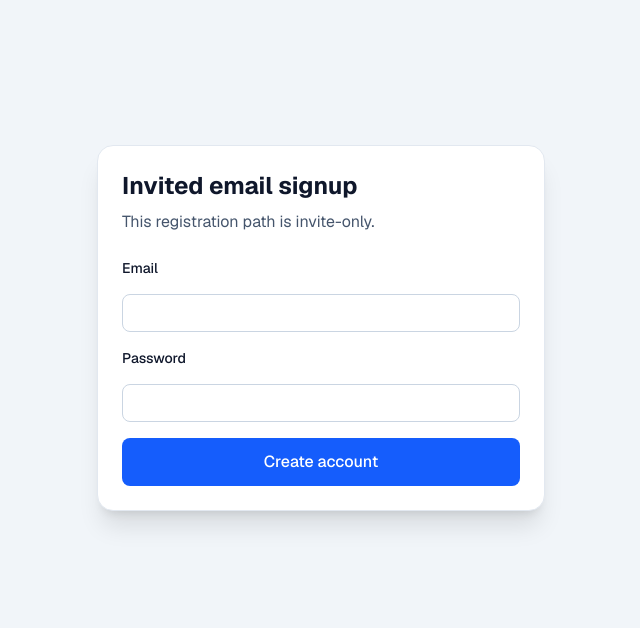
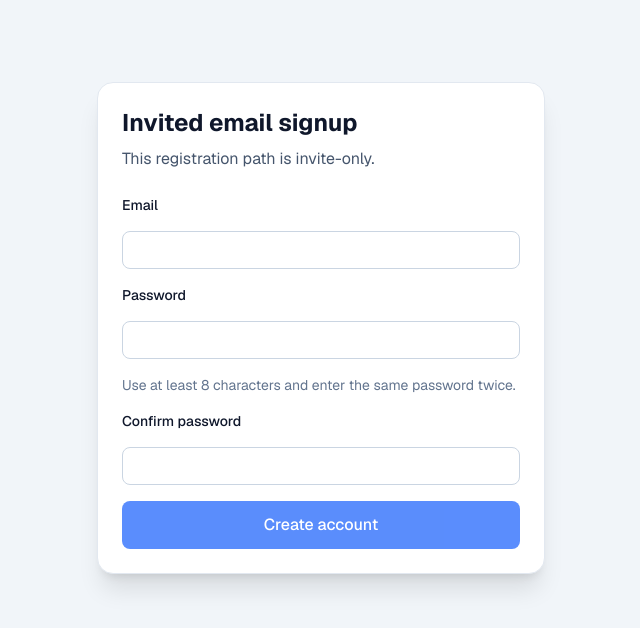
Before and after one commit to qcwssss/spanish-notes-app, a Next.js app: page /auth/invite in a window 1280 px wide. Shown: the top 628 px of the page, without its empty margins (319-959 px from the left). Built offline with nearby package versions, Linux system fonts and the light colour scheme; no server answers.

Commit message:
fix(auth): tighten invite signup validation

```diff
--- a/src/components/InviteEmailSignupForm.tsx
+++ b/src/components/InviteEmailSignupForm.tsx
@@ -1,6 +1,6 @@
 'use client';
 
-import { FormEvent, useMemo, useState } from 'react';
+import { FormEvent, useState } from 'react';
 import { createBrowserClient } from '@/utils/supabase/client';
 import { useI18n } from '@/components/I18nProvider';
 import { ROUTES } from '@/constants';
@@ -8,6 +8,8 @@ import { ROUTES } from '@/constants';
 interface InviteEmailSignupFormProps {
   initialEmail?: string;
 }
+
+const MIN_PASSWORD_LENGTH = 8;
 
 function normalizeEmail(value: string) {
   return value.trim().toLowerCase();
@@ -17,11 +19,10 @@ export default function InviteEmailSignupForm({ initialEmail = '' }: InviteEmail
   const { t } = useI18n();
   const [email, setEmail] = useState(normalizeEmail(initialEmail));
   const [password, setPassword] = useState('');
+  const [confirmPassword, setConfirmPassword] = useState('');
   const [isSubmitting, setIsSubmitting] = useState(false);
   const [errorMessage, setErrorMessage] = useState<string | null>(null);
   const [isSuccess, setIsSuccess] = useState(false);
-
-
 
   const mapErrorMessage = (rawMessage: string) => {
     const normalized = rawMessage.toLowerCase();
@@ -37,16 +38,40 @@ export default function InviteEmailSignupForm({ initialEmail = '' }: InviteEmail
     return t('inviteSignup.genericError');
   };
 
+  const validateForm = (normalizedEmail: string) => {
+    if (!normalizedEmail || !password || !confirmPassword) {
+      return t('inviteSignup.invalidInput');
+    }
+
+    if (password.length < MIN_PASSWORD_LENGTH) {
+      return t('inviteSignup.passwordTooShort');
+    }
+
+    if (password !== confirmPassword) {
+      return t('inviteSignup.passwordMismatch');
+    }
+
+    return null;
+  };
+
+  const normalizedEmail = normalizeEmail(email);
+  const canSubmit =
+    Boolean(normalizedEmail) &&
+    password.length >= MIN_PASSWORD_LENGTH &&
+    confirmPassword.length >= MIN_PASSWORD_LENGTH &&
+    password === confirmPassword;
+
   const handleSubmit = async (event: FormEvent<HTMLFormElement>) => {
     event.preventDefault();
     if (isSubmitting) {
       return;
     }
 
-    const normalizedEmail = normalizeEmail(email);
+    const validationError = validateForm(normalizedEmail);
 
-    if (!normalizedEmail || !password) {
-      setErrorMessage(t('inviteSignup.invalidInput'));
+    if (validationError) {
+      setErrorMessage(validationError);
+      setIsSuccess(false);
       return;
     }
 
@@ -71,6 +96,7 @@ export default function InviteEmailSignupForm({ initialEmail = '' }: InviteEmail
 
       setIsSuccess(true);
       setPassword('');
+      setConfirmPassword('');
     } catch {
       setErrorMessage(t('inviteSignup.genericError'));
       setIsSuccess(false);
@@ -106,9 +132,35 @@ export default function InviteEmailSignupForm({ initialEmail = '' }: InviteEmail
           type="password"
           autoComplete="new-password"
           required
-          minLength={8}
+          minLength={MIN_PASSWORD_LENGTH}
           value={password}
-          onChange={(event) => setPassword(event.target.value)}
+          onChange={(event) => {
+            setPassword(event.target.value);
+            setErrorMessage(null);
+            setIsSuccess(false);
+          }}
+          aria-describedby="invite-signup-password-help"
+          className="w-full rounded-lg border border-slate-300 bg-white px-3 py-2 text-sm text-slate-900 outline-none ring-blue-500/40 placeholder:text-slate-400 focus:ring-2 dark:border-slate-700 dark:bg-slate-950 dark:text-slate-100"
+        />
+        <p id="invite-signup-password-help" className="text-sm text-slate-500 dark:text-slate-400">
+          {t('inviteSignup.passwordRequirements')}
+        </p>
+
+        <label className="block text-sm font-medium" htmlFor="invite-signup-confirm-password">
+          {t('inviteSignup.confirmPasswordLabel')}
+        </label>
+        <input
+          id="invite-signup-confirm-password"
+          type="password"
+          autoComplete="new-password"
+          required
+          minLength={MIN_PASSWORD_LENGTH}
+          value={confirmPassword}
+          onChange={(event) => {
+            setConfirmPassword(event.target.value);
+            setErrorMessage(null);
+            setIsSuccess(false);
+          }}
           className="w-full rounded-lg border border-slate-300 bg-white px-3 py-2 text-sm text-slate-900 outline-none ring-blue-500/40 placeholder:text-slate-400 focus:ring-2 dark:border-slate-700 dark:bg-slate-950 dark:text-slate-100"
         />
 
@@ -126,7 +178,7 @@ export default function InviteEmailSignupForm({ initialEmail = '' }: InviteEmail
 
         <button
           type="submit"
-          disabled={isSubmitting}
+          disabled={isSubmitting || !canSubmit}
           aria-busy={isSubmitting}
           className="w-full rounded-lg bg-blue-600 px-4 py-3 font-medium text-white transition-colors hover:bg-blue-500 disabled:cursor-not-allowed disabled:opacity-70"
         >
--- a/src/i18n/messages.ts
+++ b/src/i18n/messages.ts
@@ -46,12 +46,16 @@ export const messages: Record<Locale, Record<string, Record<string, string>>> =
       subtitle: 'This registration path is invite-only.',
       emailLabel: 'Email',
       passwordLabel: 'Password',
+      confirmPasswordLabel: 'Confirm password',
+      passwordRequirements: 'Use at least 8 characters and enter the same password twice.',
       submit: 'Create account',
       submitting: 'Creating...',
       success: 'Check your email to complete registration.',
       inviteRequired: 'This email is not invited.',
       inviteUsed: 'This invite has already been used.',
-      invalidInput: 'Email and password are required.',
+      invalidInput: 'Email, password, and confirmation are required.',
+      passwordTooShort: 'Password must be at least 8 characters.',
+      passwordMismatch: 'Passwords do not match.',
       genericError: 'Registration failed. Please contact support.',
     },
     editor: {
@@ -291,12 +295,16 @@ export const messages: Record<Locale, Record<string, Record<string, string>>> =
       subtitle: '该注册通道仅对受邀用户开放。',
       emailLabel: '邮箱',
       passwordLabel: '密码',
+      confirmPasswordLabel: '确认密码',
+      passwordRequirements: '请至少输入 8 位密码，并确保两次输入完全一致。',
       submit: '创建账号',
       submitting: '创建中...',
       success: '请检查邮箱并完成注册确认。',
       inviteRequired: '该邮箱未被邀请。',
       inviteUsed: '该邀请已被使用。',
-      invalidInput: '邮箱和密码均为必填。',
+      invalidInput: '邮箱、密码和确认密码均为必填。',
+      passwordTooShort: '密码长度至少为 8 位。',
+      passwordMismatch: '两次输入的密码不一致。',
       genericError: '注册失败，请联系管理员。',
     },
     editor: {
```
Also changed, not shown: 2 other files (tests, documents, lock files or other folders).
